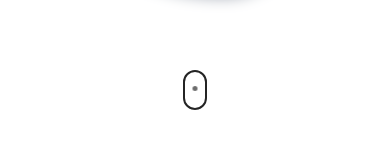
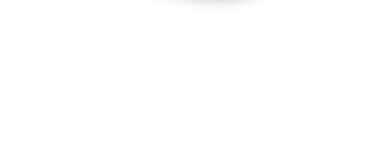
Before and after one commit to Sithu-Aung-Khant/Devfolio_01, a React (Vite) app: page / in a window 390 px wide. Shown: the part 654-802 px from the top of the page. Built offline with nearby package versions, Linux system fonts and the light colour scheme.

Commit message:
Reorganize project structure and remove unnecessary components

```diff
--- a/src/components/main/HeroSection.jsx
+++ b/src/components/main/HeroSection.jsx
@@ -57,9 +57,9 @@ const HeroSection = () => {
             <SocialIcons />
           </div>
         </div>
-        <div className="mt-20 flex justify-center">
-          <div class="mouse w-6 h-10 rounded-full relative overflow-hidden border-black dark:border-dim_white border-2">
-            <div class="scroll-wheel dark:bg-white bg-black"></div>
+        <div className="hidden md:flex mt-20 justify-center">
+          <div className="mouse w-6 h-10 rounded-full relative overflow-hidden border-black dark:border-dim_white border-2">
+            <div className="scroll-wheel dark:bg-white bg-black"></div>
           </div>
         </div>
       </section>
```
